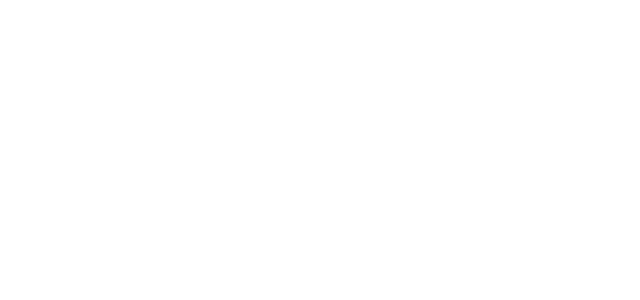
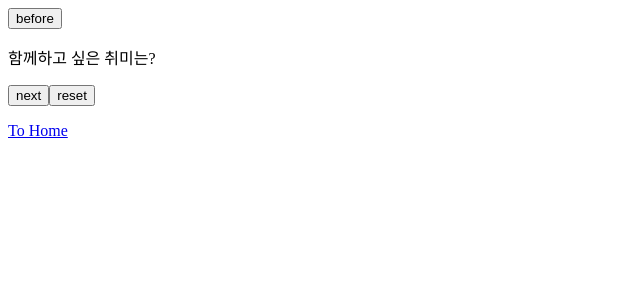
Before and after one commit to Hayoung04/f3p, a React (Create React App) app: page /category/icebreaking in a window 1280 px wide. Before the commit this address had no page. Shown: the top 300 px of the page, without its empty margins (0-640 px from the left). Built offline with nearby package versions, Linux system fonts and the light colour scheme.

Commit message:
chore : 파일 경로 및 이름 변경

```diff
--- a/src/App.js
+++ b/src/App.js
@@ -1,26 +1,22 @@
 import { BrowserRouter as Router, Routes, Route } from "react-router-dom";
 
-import BaConTopic from "./routes/conver_function1/BaConTopic";
-import Romantic from "./routes/conver_function1/Romantic";
-import Relationship from "./routes/conver_function1/Relationship";
-import Icebreaking from "./routes/conver_function1/Icebreaking";
-
-import BalanceGame from "./routes/conver_function2/BalanceGame";
-import RomanticGame from "./routes/conver_function2/RomanticGame";
+import ConverRmdHome from "./routes/conversation_recommend/ConverRmdHome";
+import Romantic from "./routes/conversation_recommend/Romantic";
+import Relationship from "./routes/conversation_recommend/Relationship";
+import Icebreaking from "./routes/conversation_recommend/Icebreaking";
 
 function App() {
   return (
     <div id="conversationRecommand">
       <Router>
         <Routes>
-          <Route path="/basic" element={<BaConTopic />}></Route>
-          <Route path="/basic/romantic" element={<Romantic />}></Route>
-          <Route path="/basic/relationship" element={<Relationship />}></Route>
-          <Route path="/basic/icebreaking" element={<Icebreaking />}></Route>
-        </Routes>
-        <Routes>
-          <Route path="/balance" element={<BalanceGame />}></Route>
-          <Route path="/balance/romantic" element={<RomanticGame />}></Route>
+          <Route path="/category" element={<ConverRmdHome />}></Route>
+          <Route path="/category/romantic" element={<Romantic />}></Route>
+          <Route
+            path="/cateegory/relationship"
+            element={<Relationship />}
+          ></Route>
+          <Route path="/category/icebreaking" element={<Icebreaking />}></Route>
         </Routes>
       </Router>
     </div>
--- a/src/routes/conver_function2/BalanceGame.js
+++ /dev/null
@@ -1,15 +0,0 @@
-import { Link } from "react-router-dom";
-
-function Balance() {
-  return (
-    <div>
-      <h1>F3P</h1>
-      <h3>관심가는 주제를 골라보세요</h3>
-      <div>
-        <Link to="/balance/romantic">연애</Link>
-      </div>
-    </div>
-  );
-}
-
-export default Balance;
--- a/src/routes/conver_function2/RomanticGame.js
+++ /dev/null
@@ -1,9 +0,0 @@
-function RomanticGame() {
-  return (
-    <div>
-      <h2>Hello romantic world</h2>
-    </div>
-  );
-}
-
-export default RomanticGame;
--- a/src/routes/conver_function1/BaConTopic.js
+++ b/src/routes/conversation_recommend/ConverRmdHome.js
@@ -1,5 +1,4 @@
-//converRmd = conversation recommend
-//BaConTopic = Basic Conversation Topic
+//converRmdHome = conversation recommend
 
 import { useNavigate } from "react-router-dom";
 import "./style.css";
@@ -7,9 +6,9 @@
 function BaConTopic() {
   const movePage = useNavigate();
 
-  const toRomantic = () => movePage("/basic/romantic");
-  const toRelationship = () => movePage("/basic/relationship");
-  const toIcebreaking = () => movePage("/basic/icebreaking");
+  const toRomantic = () => movePage("/category/romantic");
+  const toRelationship = () => movePage("/category/relationship");
+  const toIcebreaking = () => movePage("/category/icebreaking");
 
   return (
     <div id="basic">
--- a/src/routes/conver_function1/Relationship.js
+++ b/src/routes/conversation_recommend/Icebreaking.js
@@ -9,7 +9,7 @@
 
 let variable = 0;
 
-function Relationship() {
+function Icebreaking() {
   const [topic, setTopic] = useState(Topic[variable]);
   const beforeBtn = () => {
     if (variable > 0) variable = variable - 1;
@@ -32,10 +32,10 @@
       <button onClick={nextBtn}>next</button>
       <button onClick={reset}>reset</button>
       <p>
-        <Link to="/basic">To Home</Link>
+        <Link to="/category">To Home</Link>
       </p>
     </div>
   );
 }
 
-export default Relationship;
+export default Icebreaking;
--- a/src/routes/conver_function1/Romantic.js
+++ b/src/routes/conversation_recommend/Relationship.js
@@ -9,7 +9,7 @@
 
 let variable = 0;
 
-function Romantic() {
+function Relationship() {
   const [topic, setTopic] = useState(Topic[variable]);
   const beforeBtn = () => {
     if (variable > 0) variable = variable - 1;
@@ -32,10 +32,10 @@
       <button onClick={nextBtn}>next</button>
       <button onClick={reset}>reset</button>
       <p>
-        <Link to="/basic">To Home</Link>
+        <Link to="/category">To Home</Link>
       </p>
     </div>
   );
 }
 
-export default Romantic;
+export default Relationship;
--- a/src/routes/conver_function1/Icebreaking.js
+++ b/src/routes/conversation_recommend/Romantic.js
@@ -9,7 +9,7 @@
 
 let variable = 0;
 
-function Icebreaking() {
+function Romantic() {
   const [topic, setTopic] = useState(Topic[variable]);
   const beforeBtn = () => {
     if (variable > 0) variable = variable - 1;
@@ -32,10 +32,10 @@
       <button onClick={nextBtn}>next</button>
       <button onClick={reset}>reset</button>
       <p>
-        <Link to="/basic">To Home</Link>
+        <Link to="/category">To Home</Link>
       </p>
     </div>
   );
 }
 
-export default Icebreaking;
+export default Romantic;
```
Also changed, not shown: src/routes/conversation_recommend/style.css (renamed from src/routes/conver_function1/style.css).
